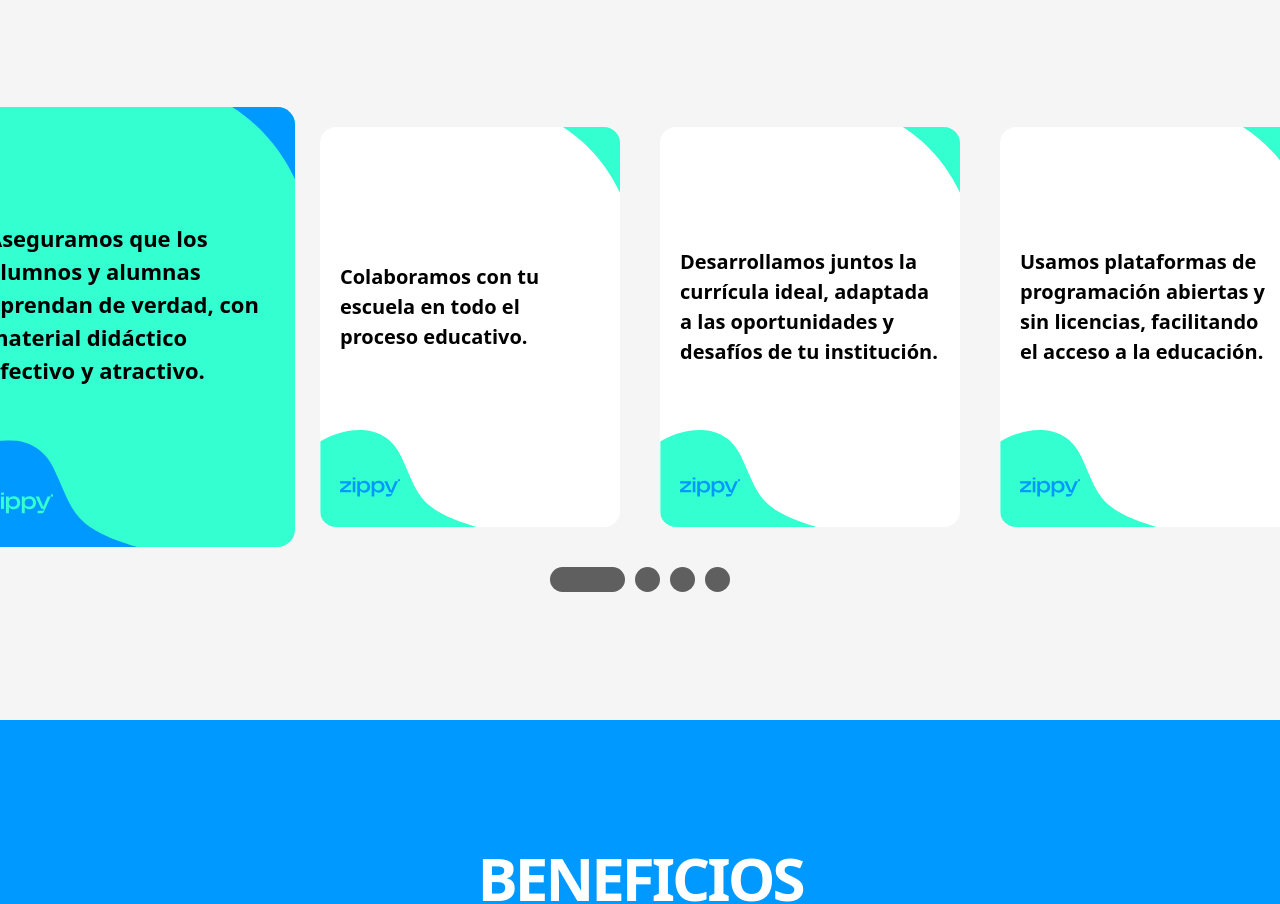
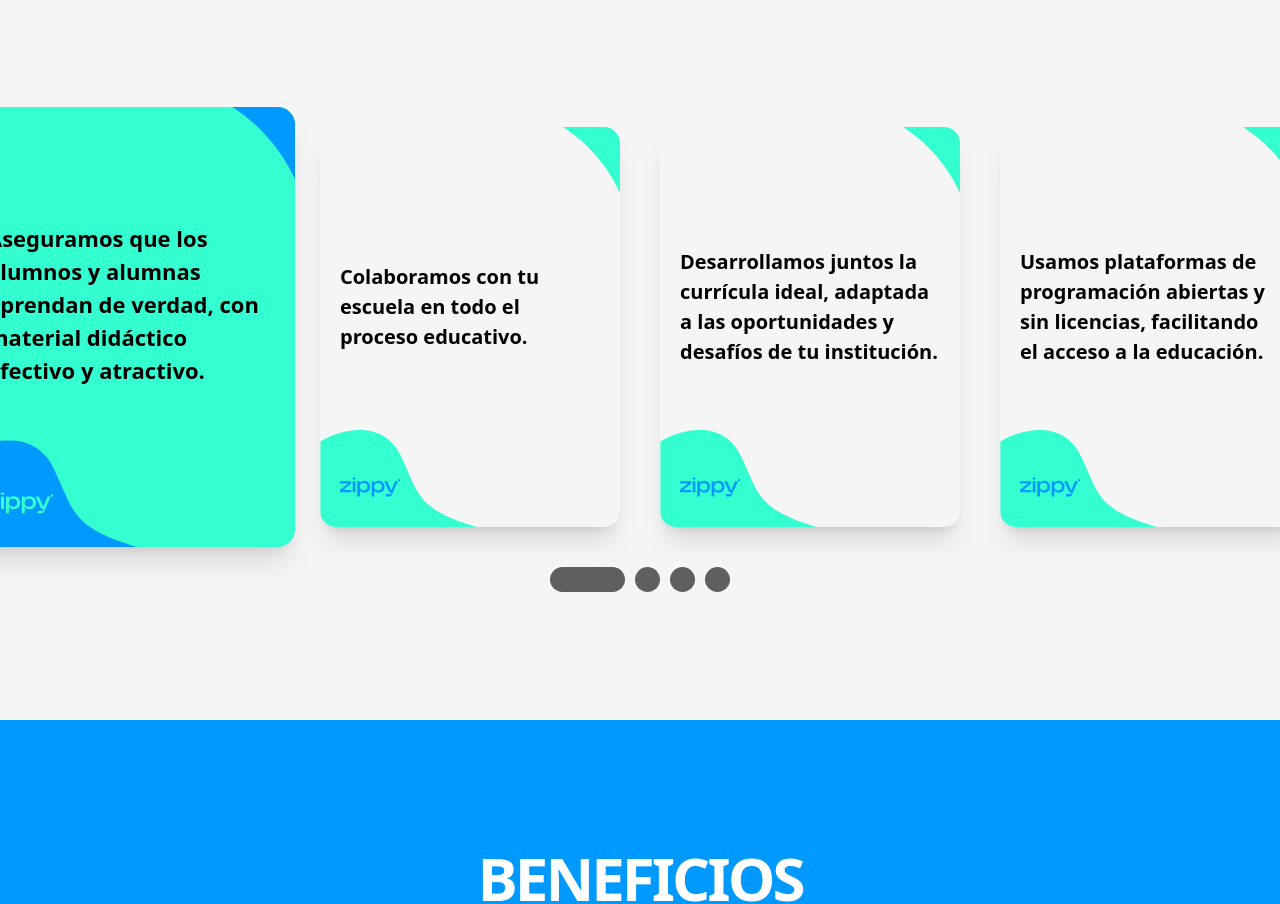
Before and after one commit to Toto20087/zippyIphone, a React (Vite) app: page / in a window 1280 px wide. Shown: the part 821-1725 px from the top of the page. Built offline with nearby package versions, Linux system fonts and the light colour scheme.

Commit message:
arreglos

```diff
--- a/src/components/NavbarClase.jsx
+++ b/src/components/NavbarClase.jsx
@@ -4,7 +4,7 @@ import IconoExit from "./IconoExit"
 const NavbarClase = () => {
     const {cursoId, moduloId, claseId} = useParams()
   return (
-    <header className="w-full py-5 sm:px-10 px-5 flex justify-between items-center bg-[#0099FF] fixed top-0 ">
+    <header className="w-full py-5 sm:px-10 px-5 flex justify-between items-center bg-[#0099FF] fixed top-0 z-99 ">
         <nav className="flex w-full justify-between items-center">
             <div className="flex items-center justify-center gap-x-5">
                 <IconoExit />
--- a/src/components/VideoSection.jsx
+++ b/src/components/VideoSection.jsx
@@ -6,7 +6,7 @@ const VideoSection = () => {
   return (
     <div className="bg-white shadow-lg rounded-xl p-6 mx-auto h-screen flex items-center justify-center flex-col w-full">
       {/* Sección del Video */}
-      <div className="w-2/3">
+      <div className="w-2/4">
         <video
           className="w-full h-auto rounded-xl"
           controls
@@ -17,10 +17,10 @@ const VideoSection = () => {
       </div>
 
       {/* Descripción debajo del video */}
-      <div className="w-2/3 mt-4 flex items-start  justify-between">
+      <div className="w-2/4 mt-4 flex items-start  justify-between">
         <div className='flex items-start justify-center flex-col'>
             <h3 className="text-2xl font-semibold text-black">Aclaraciones del profesor</h3>
-            <p className="text-gray-600 mt-2 w-1/2">
+            <p className="text-gray-600 mt-2 w-2/3">
             Lorem Ipsum is simply dummy text of the printing and typesetting industry. Lorem Ipsum has been the industry’s standard dummy text ever since the 1500s, when an unknown printer took a galley of type and scrambled it to make a type specimen book.
             </p>
         </div>
--- a/src/components/cardPropia.jsx
+++ b/src/components/cardPropia.jsx
@@ -6,8 +6,9 @@ const Card = ({ text, isSelected  }) => {
     <div
       style={{
         ...styles.cardContainer,
-        backgroundColor: isSelected ? '#33FFD1' : '#FFFFFF', // Cambia el color de fondo según la selección
+        backgroundColor: isSelected ? '#33FFD1' : '#F5F5F5', // Cambia el color de fondo según la selección
       }}
+      className='shadow-xl'
     >
       <div style={styles.textContainer}>
         <p style={styles.text} className='z-50'>
```
